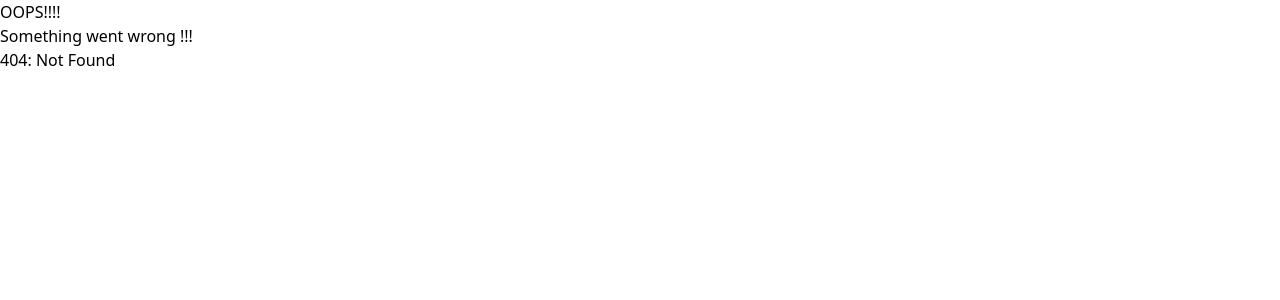
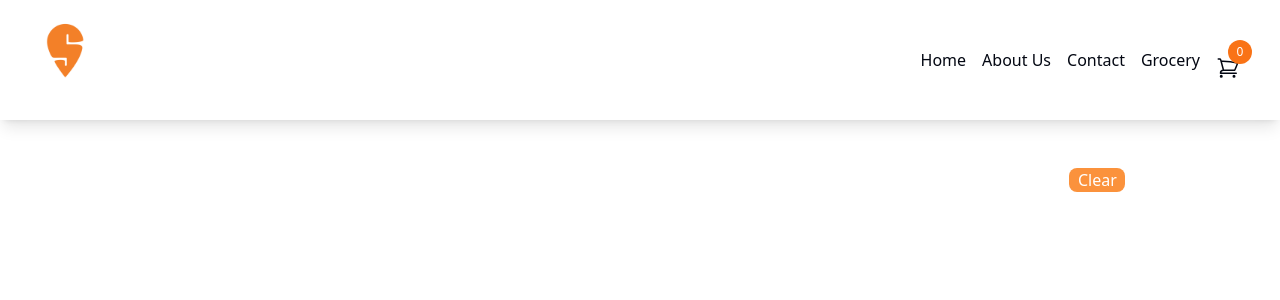
Before and after one commit to soumak-1996/React-practice, a React (Vite) app: page /cart in a window 1280 px wide. Before the commit this address had no page. Shown: the top 300 px of the page. Built offline with nearby package versions, Linux system fonts and the light colour scheme.

Commit message:
Episode 12 commit

```diff
--- a/package.json
+++ b/package.json
@@ -29,8 +29,10 @@
     "tailwindcss": "^3.3.3"
   },
   "dependencies": {
+    "@reduxjs/toolkit": "^1.9.5",
     "react": "^18.2.0",
     "react-dom": "^18.2.0",
+    "react-redux": "^8.1.1",
     "react-router-dom": "^6.14.2"
   },
   "browserslist": [
--- a/src/App.js
+++ b/src/App.js
@@ -9,21 +9,23 @@ import Error from "./Components/Error";
 import RestaurantMenu from "./Components/RestaurantMenu";
 import useOnlineStatus from "./utils/useOnlineStatus";
 import Shimmer from "./Components/Shimmer";
+import { Provider } from "react-redux";
+import appStore from "./utils/appstore";
 //Chunking
 // Code Splitting
 // Dynamic Bundling
 // lazy loading
 const Grocery = lazy(() => import("./Components/Grocery") );
+
+const Cart = lazy(() => import("./Components/Cart"));
 const AppLayout = () => {
-    const online = useOnlineStatus();
-    if(online === false) return (
-        <h1>Uh oh! Looks like you are offline. Please check your internet connection.</h1>
-    )
     return (
-        <div className="app">
-            <Header/>
-            <Outlet/>
-        </div>
+        <Provider store={appStore}>
+            <div className="app">
+                <Header/>
+                <Outlet/>
+            </div>
+        </Provider>
     )
 }
 const approuter = createBrowserRouter([
@@ -50,6 +52,10 @@ const approuter = createBrowserRouter([
             {
                 path : "/grocery",
                 element : <Suspense fallback={<Shimmer/>}><Grocery/></Suspense>
+            },
+            {
+                path : "/cart",
+                element : <Suspense fallback={<Shimmer/>}><Cart/></Suspense>
             }
         ],
         errorElement: <Error/>
--- /dev/null
+++ b/src/Components/Cart.js
@@ -0,0 +1,23 @@
+import { useDispatch, useSelector } from "react-redux";
+import ItemList from "./ItemList";
+import { clearCart } from "../utils/cartSlice";
+
+const Cart = () => {
+    const cartItems = useSelector((store) => store.cart.items);
+    const dispatch = useDispatch();
+    const clear = () => {
+        dispatch(clearCart());
+    }
+
+    return (
+        <div className="w-10/12 m-auto p-4">
+            <div className="flex w-12/12 justify-end m-4 p-4">
+                <button className="bg-orange-400 rounded-lg w-14 text-white" onClick={clear}> Clear</button>
+            </div>
+            <div>
+                <ItemList categoryItems={cartItems} fromMenu={false}/>
+            </div>
+        </div>
+    )
+}
+export default Cart;
--- a/src/Components/Header.js
+++ b/src/Components/Header.js
@@ -2,8 +2,11 @@ import { Link } from "react-router-dom";
 import logo from "../../logo.png";
 import { useContext } from "react";
 import UserContext from "../utils/UserContext";
+import { useSelector } from "react-redux";
 const Header = () => {
-    const user = useContext(UserContext);
+    // subscribing to cart items using selector
+    const cartItems = useSelector((store) => store.cart.items);
+    console.log(cartItems);
     return (
         <div className="justify-between flex  shadow-lg">
             <div className="logo-container">
@@ -14,11 +17,24 @@ const Header = () => {
             </div>
             <div className="flex items-center">
                 <ul className="flex p-4 m-4">
-                    <li className="px-2 text-gray-950 dark:text-white hover:scale-125"> <Link to="/" className="font-sans"> Home</Link></li>
-                    <li className="px-2 text-gray-950 dark:text-white hover:scale-125"> <Link to="/about">About Us</Link></li>
-                    <li className="px-2 text-gray-950 dark:text-white hover:scale-125"> <Link to="/contact">Contact </Link></li>
-                    <li className="px-2 text-gray-950 dark:text-white hover:scale-125"> <Link to="/grocery">Grocery </Link></li>
-                    <li className="px-2 text-gray-950 dark:text-white hover:scale-125"> Cart</li>
+                    <li className="px-2 mt-4 text-gray-950 dark:text-white hover:scale-125"> <Link to="/" className="font-sans"> Home</Link></li>
+                    <li className="px-2 mt-4 text-gray-950 dark:text-white hover:scale-125"> <Link to="/about">About Us</Link></li>
+                    <li className="px-2 mt-4 text-gray-950 dark:text-white hover:scale-125"> <Link to="/contact">Contact </Link></li>
+                    <li className="px-2 mt-4 text-gray-950 dark:text-white hover:scale-125"> <Link to="/grocery">Grocery </Link></li>
+                    <li className="px-2  text-gray-950 dark:text-white hover:scale-125">
+                        <Link to="/cart">
+                        <div className="flex justify-center items-center">
+                        <div className="relative py-2">
+                            <div className="t-0 absolute left-3">
+                                <p className="flex h-2 w-2 items-center justify-center rounded-full bg-orange-500 p-3 text-xs text-white">{cartItems.length}</p>
+                            </div>
+                            <svg xmlns="http://www.w3.org/2000/svg" fill="none" viewBox="0 0 24 24" strokeWidth="1.5" stroke="currentColor" className="file: mt-4 h-6 w-6">
+                                <path strokeLinecap="round" strokeLinejoin="round" d="M2.25 3h1.386c.51 0 .955.343 1.087.835l.383 1.437M7.5 14.25a3 3 0 00-3 3h15.75m-12.75-3h11.218c1.121-2.3 2.1-4.684 2.924-7.138a60.114 60.114 0 00-16.536-1.84M7.5 14.25L5.106 5.272M6 20.25a.75.75 0 11-1.5 0 .75.75 0 011.5 0zm12.75 0a.75.75 0 11-1.5 0 .75.75 0 011.5 0z" />
+                            </svg>
+                        </div>
+                        </div>
+                        </Link>
+                    </li>
                 </ul>
             </div>
         </div>
--- a/src/Components/ItemList.js
+++ b/src/Components/ItemList.js
@@ -1,6 +1,13 @@
+import { useDispatch } from "react-redux";
 import { IMAGE_URL } from "../utils/constants";
+import { addItem } from "../utils/cartSlice";
 
-const ItemList = ({categoryItems}) => {
+const ItemList = ({categoryItems, fromMenu}) => {
+    const dispatch = useDispatch();
+    const AddToCart = (item) => {
+        // Dispatch an action
+        dispatch(addItem(item));
+    }
     return (
         <>
           {categoryItems.map(info => (
@@ -12,7 +19,7 @@ const ItemList = ({categoryItems}) => {
                     </div>
                     <div className="p-4">
                         <img className="w-[110px] rounded-lg" src={IMAGE_URL + info?.card?.info?.imageId}/>
-                        <button type="button" className="bg-white border border-solid border-blue-100 shadow-sm w-full rounded-lg text-green-400 font-sans text-lg">Add +</button>
+                        {fromMenu && <button type="button" className="bg-white border border-solid border-blue-100 shadow-sm w-full rounded-lg text-green-400 font-sans text-lg" onClick={() => AddToCart(info)}>Add +</button>}
                     </div>
                 </div>
                 ))}
--- a/src/Components/RestaurantCategory.js
+++ b/src/Components/RestaurantCategory.js
@@ -20,7 +20,7 @@ const RestaurantCategory = ({data , showItems, showThisIndex,setShowIndex}) => {
                     </svg>
                     </span>
                 </div>
-            {showItems && <ItemList className = "ease-in" categoryItems = {data.itemCards}/>}
+            {showItems && <ItemList className = "ease-in" categoryItems = {data.itemCards} fromMenu={true}/>}
             </div>
         </div>
     )
--- /dev/null
+++ b/src/utils/appStore.js
@@ -0,0 +1,10 @@
+import { configureStore } from "@reduxjs/toolkit";
+import cartReducer from "./cartSlice";
+
+
+const appStore = configureStore({
+  reducer: {
+    cart: cartReducer,
+  },
+});
+export default appStore;
--- /dev/null
+++ b/src/utils/cartSlice.js
@@ -0,0 +1,28 @@
+import { createSlice } from "@reduxjs/toolkit";
+
+const cartSlice = createSlice({
+  name: "cart",
+  initialState: {
+    items: [],
+  },
+  reducers: {
+    addItem: (state, action) => {
+      // Redux Toolkit uses immer BTS
+      state.items.push(action.payload);
+    },
+    removeItem: (state, action) => {
+      state.items.pop();
+    },
+    //originalState = {items: ["pizza"]}
+    clearCart: (state, action) => {
+      //RTK - either Mutate the existing  state or return a new State
+      // state.items.length = 0; // originalState = []
+
+      return { items: [] }; // this new object will be replaced inside originalState = { items: [] }
+    },
+  },
+});
+
+export const { addItem, removeItem, clearCart } = cartSlice.actions;
+
+export default cartSlice.reducer;
```
Also changed, not shown: Notes/notes.txt, 1 other file (tests, documents, lock files or other folders).
